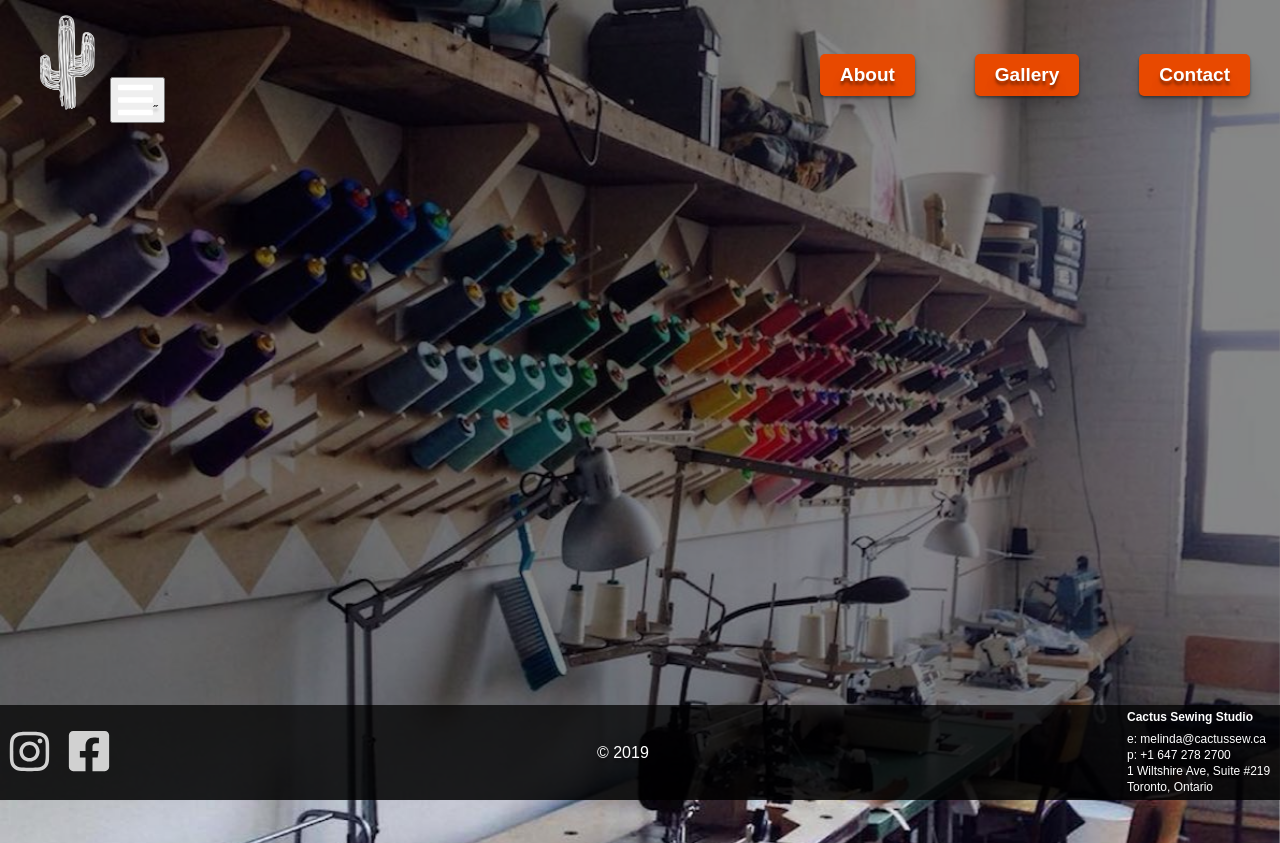
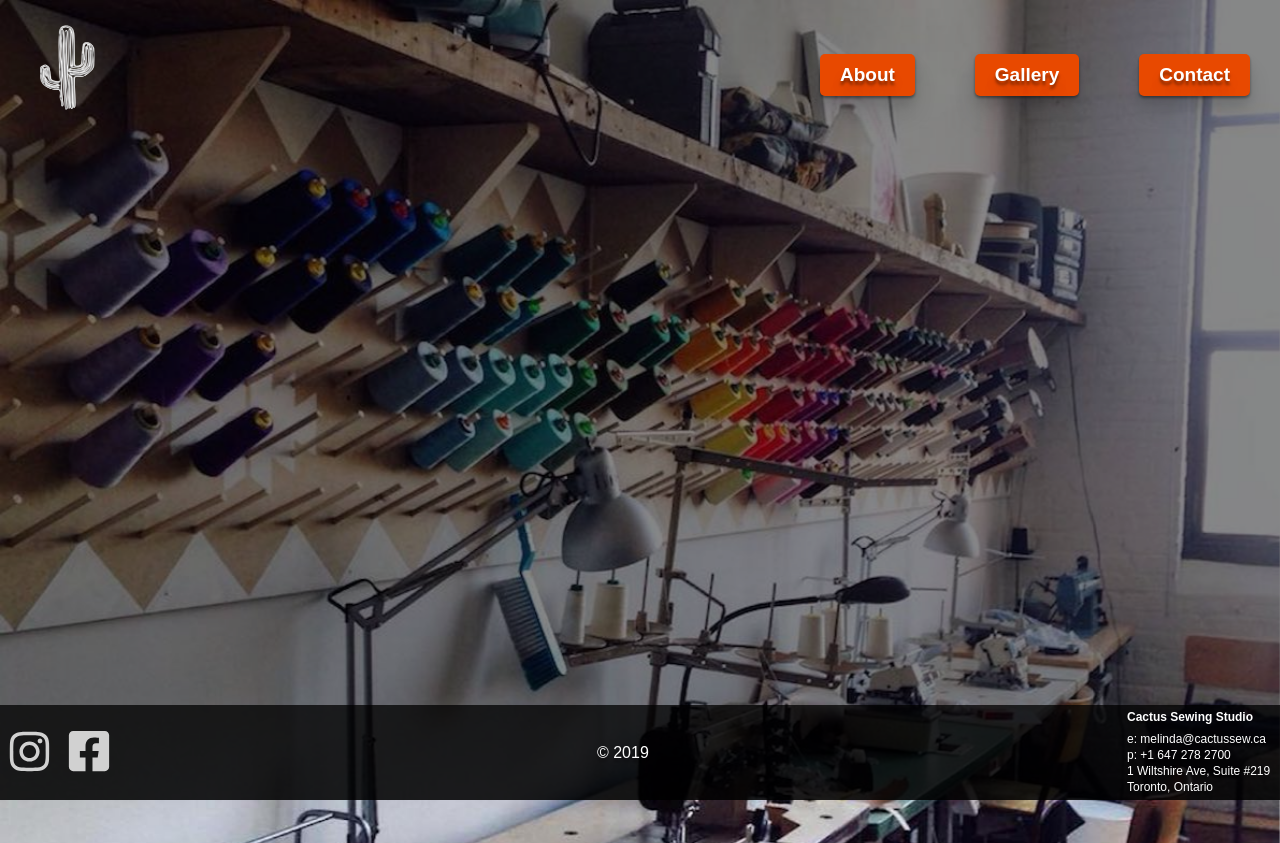
Before and after one commit to nvonbuttlar/Cactus-Sew, a React (Create React App) app: page / in a window 1280 px wide. After the commit the page ends 800 px from the top, so only its background shows below. Built offline with nearby package versions, Linux system fonts and the light colour scheme.

Commit message:
revert old changes

```diff
--- a/src/components/Header.js
+++ b/src/components/Header.js
@@ -40,21 +40,6 @@ const Header = () => {
           </NavLink>
         </div>
       </div>
-      <div id="mobile-header">
-        <NavLink to="/" className="link">
-          <img className="cactus" src={Cactus} alt="Cactus Logo" />
-        </NavLink>
-        <button onClick={() => setdropMenu(!dropMenu)}>
-          <FontAwesomeIcon
-            className="menu-icon"
-            color="white"
-            icon={faBars}
-            size="3x"
-          />
-          ˝
-        </button>
-      </div>
-      {dropMenu && <div className="menu-container">Hello</div>}
     </>
   );
 };
```
